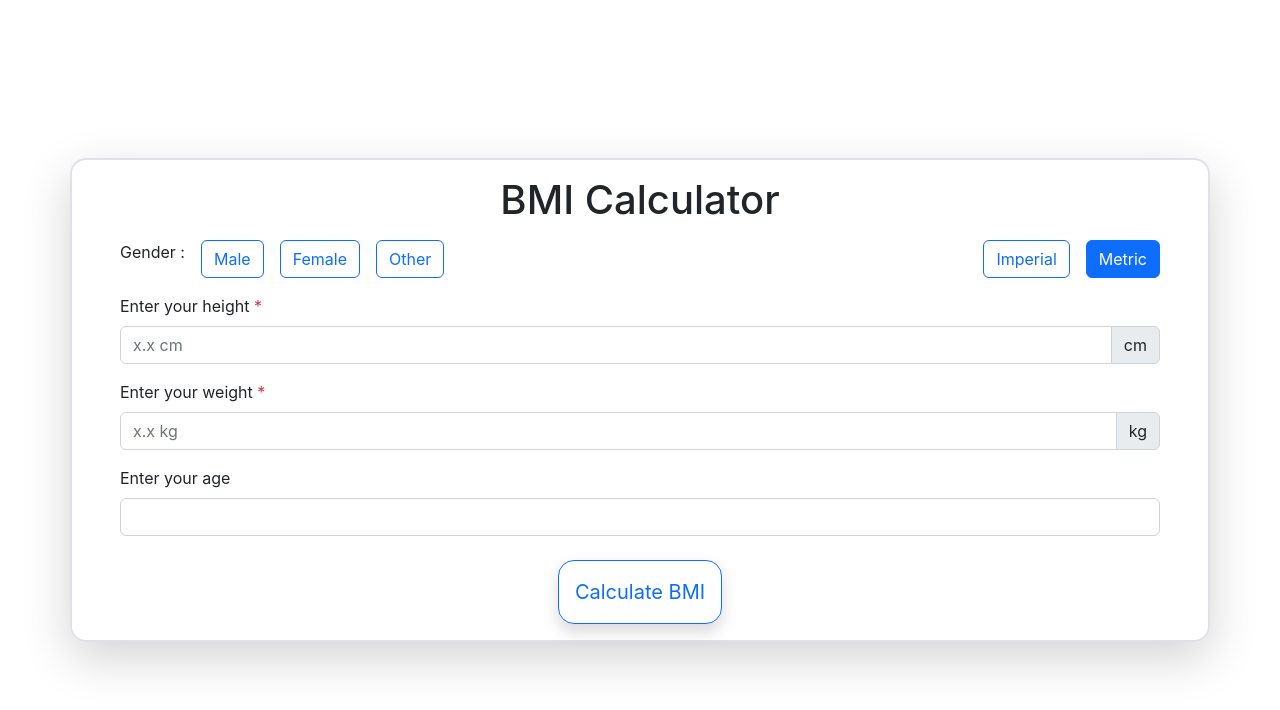
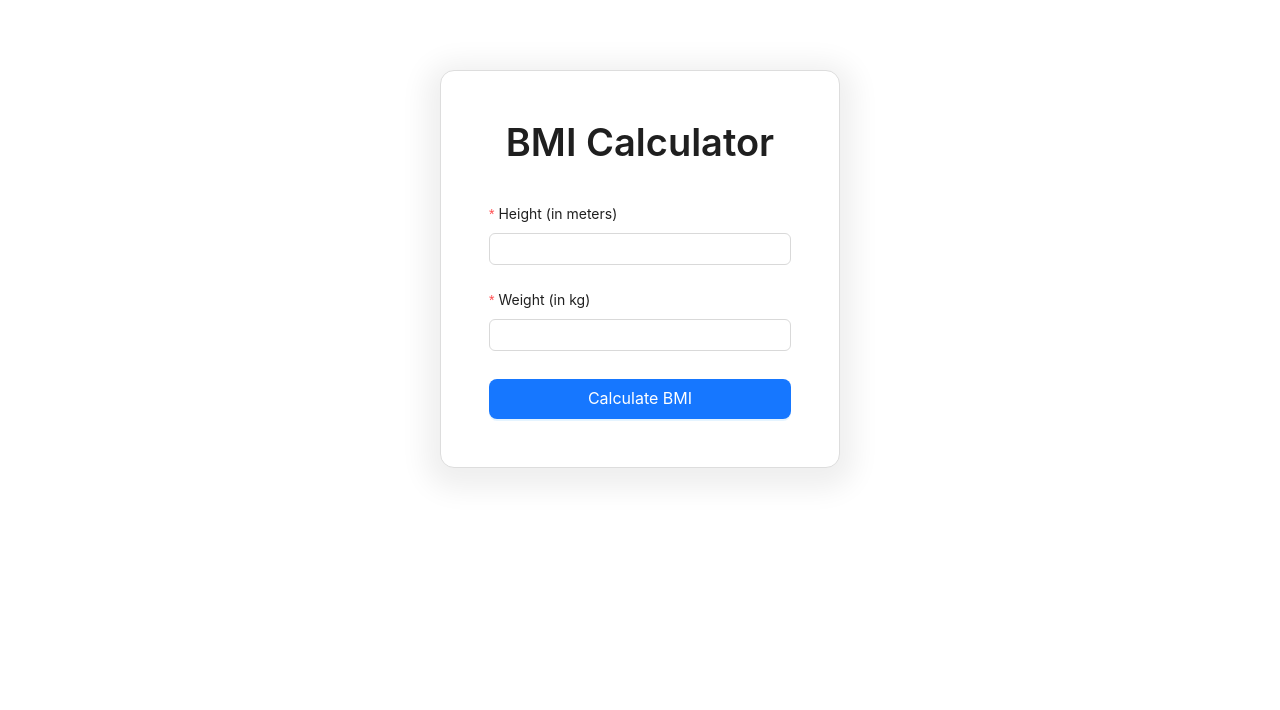
Before and after one commit to imbuesoft/patient, a React (Create React App) app: page / in a window 1280 px wide. Shown: the top 710 px of the page. Built offline with nearby package versions, Linux system fonts and the light colour scheme.

Commit message:
Remake with AntDesign

```diff
--- a/src/App.js
+++ b/src/App.js
@@ -1,12 +1,9 @@
-
-import './App.css';
-import BmiCalculatorForm from './features/BmiCalculatorForm';
-
+import BmiCalculator from './features/BmiCalculator/';
 
 function App() {
   return (
     <>
-      <BmiCalculatorForm />
+      <BmiCalculator />
     </>
   );
 }
--- /dev/null
+++ b/src/features/BmiCalculator/index.jsx
@@ -0,0 +1,11 @@
+import BmiForm from './pages/BmiForm';
+
+const index = () => {
+    return (
+        <>
+            <BmiForm />
+        </>
+    );
+};
+
+export default index;
--- /dev/null
+++ b/src/features/BmiCalculator/pages/BmiForm.jsx
@@ -0,0 +1,65 @@
+import React, { useState } from 'react';
+import { Card, Form, Input, Button, Typography, message } from 'antd';
+
+const { Title } = Typography;
+
+const BmiCalculator = () => {
+    const [bmiResult, setBmiResult] = useState(null);
+
+    const onFinish = (values) => {
+        const { weight, height } = values;
+        const bmi = weight / (height * height);
+        setBmiResult(bmi.toFixed(2));
+    };
+
+    const getBmiCategory = (bmi) => {
+        if (bmi < 18.5) {
+            return 'Underweight';
+        } else if (bmi >= 18.5 && bmi < 24.9) {
+            return 'Normal weight';
+        } else if (bmi >= 25 && bmi < 29.9) {
+            return 'Overweight';
+        } else {
+            return 'Obese';
+        }
+    };
+
+    return (
+        <div style={{ display: 'flex', justifyContent: 'center', minHeight: '100vh'}}>
+            <Card style={{ width: 400, padding: 24, border: "0.1em solid #ddd", margin:"5em auto auto" , boxShadow: "0.0em 0.5em 2em 1em #00000011", borderRadius: "1em" }}>
+                <Title level={1} style={{ textAlign: 'center', margin: '0 0 1em 0' }}>
+                    BMI Calculator
+                </Title>
+                <Form onChange={()=>{setBmiResult("")}} onFinish={onFinish} layout="vertical">
+                    <Form.Item
+                        label="Height (in meters)"
+                        name="height"
+                        rules={[{ required: true, message: 'Please enter your height!' }]}
+                    >
+                        <Input type="number" />
+                    </Form.Item>
+                    <Form.Item
+                        label="Weight (in kg)"
+                        name="weight"
+                        rules={[{ required: true, message: 'Please enter your weight!' }]}
+                    >
+                        <Input type="number" />
+                    </Form.Item>
+                    <Form.Item style={{margin:"2em 0 0 0"}}>
+                        <Button type="primary" size='large' htmlType="submit" block>
+                            Calculate BMI
+                        </Button>
+                    </Form.Item>
+                </Form>
+                {bmiResult && (
+                    <div>
+                        <Title level={4} type="bmi_result">Your BMI: {bmiResult}</Title>
+                        <Title level={4} type="category_result">Category: {getBmiCategory(bmiResult)}</Title>
+                    </div>
+                )}
+            </Card>
+        </div>
+    );
+};
+
+export default BmiCalculator;
```
